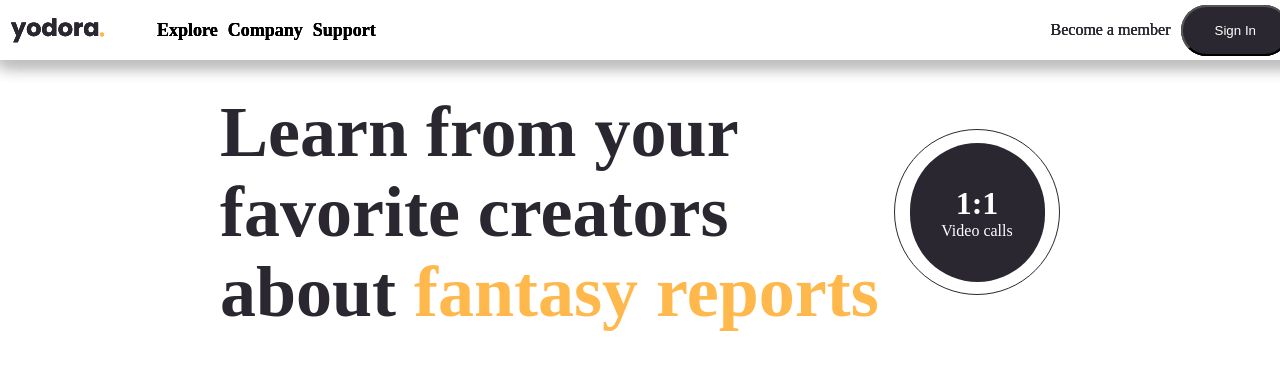
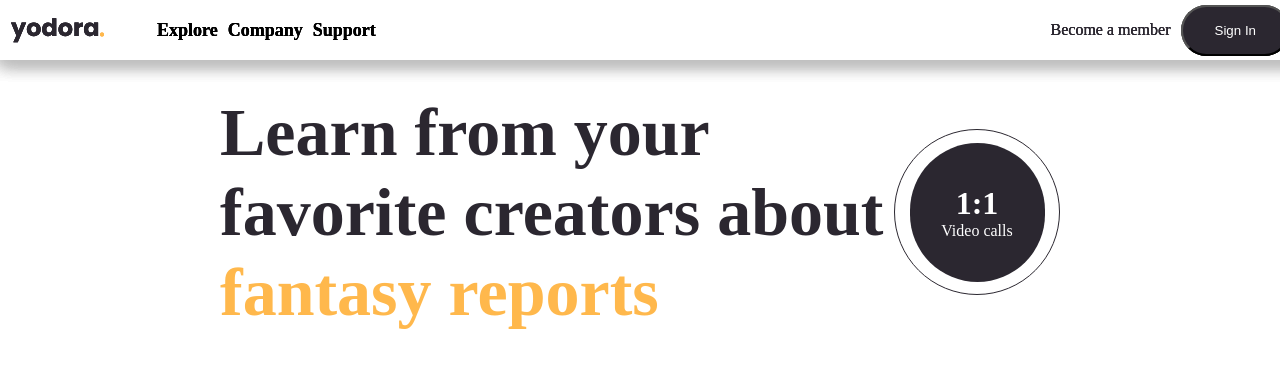
Before and after one commit to rajarammanikanta/Yadora-react-app, a React (Create React App) app: page / in a window 1280 px wide. Shown: the top 382 px of the page. Built offline with nearby package versions, Linux system fonts and the light colour scheme.

Commit message:
First Commmit

```diff
--- a/src/components/Footer/index.css
+++ b/src/components/Footer/index.css
@@ -52,5 +52,7 @@
 .overall-footer{
     display: flex;
     justify-content: center;
+    align-items: center;
   margin-top: 80px;
+  font-size: 22px;
 }
--- a/src/components/Home/index.css
+++ b/src/components/Home/index.css
@@ -7,7 +7,7 @@
     .learn-heading{
         color: #2B2730;
     font-family: Poppins;
-    font-size: 72px;
+    font-size: 68px;
     font-style: normal;
     font-weight: 700;
     line-height: 80px; /* 111.111% */
@@ -16,7 +16,7 @@
 
     span{color: #FFB84C;
         font-family: Poppins;
-        font-size: 72px;
+        font-size: 68px;
         font-style: normal;
         font-weight: 700;
         line-height: 80px;
```
